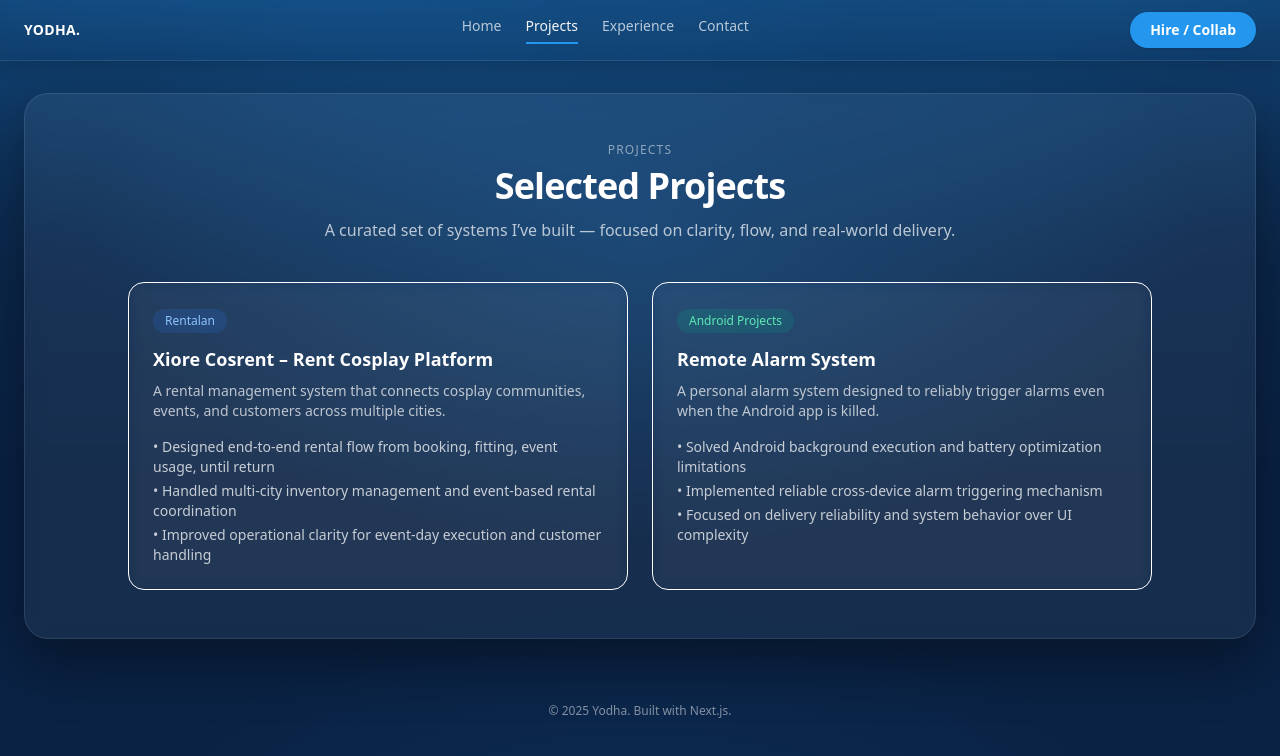
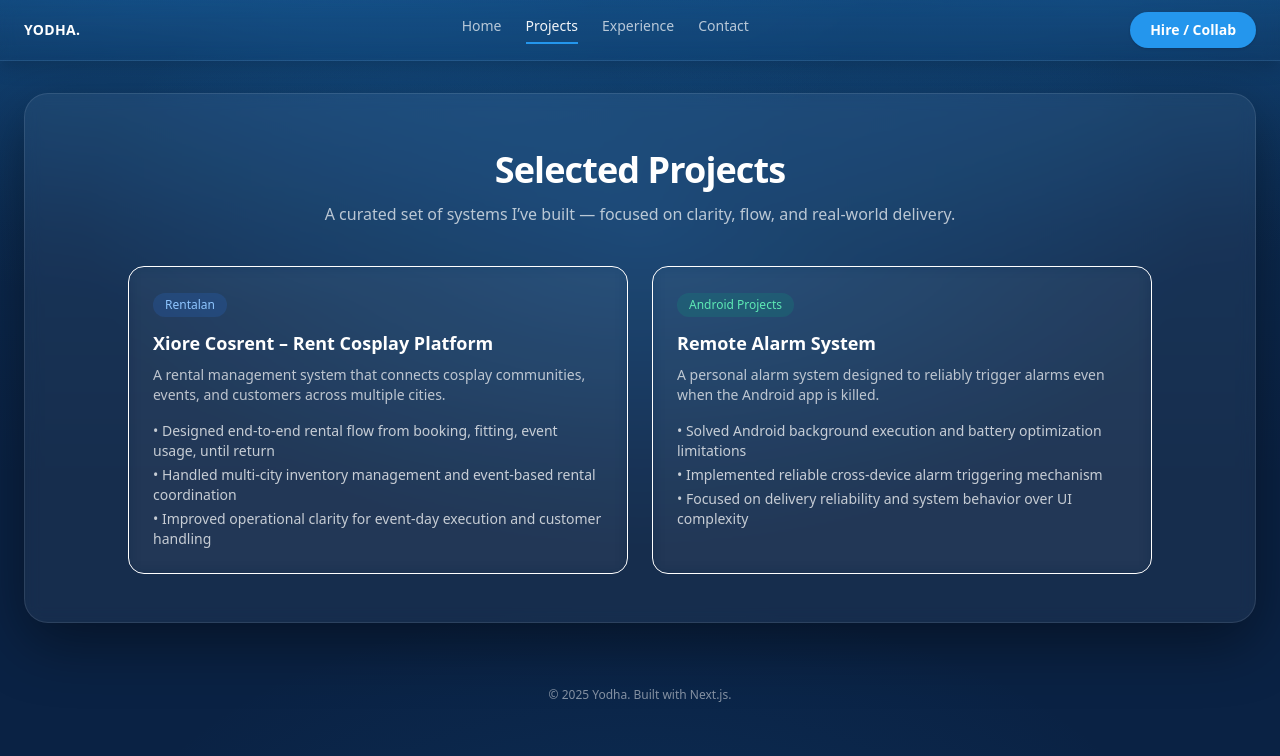
Before and after one commit to jezettx/Web-Porto-Yodha, a Next.js app: page /projects in a window 1280 px wide. Shown: the top 756 px of the page. Built offline with nearby package versions, Linux system fonts and the light colour scheme.

Commit message:
update experience & projects page

```diff
--- a/app/experience/page.tsx
+++ b/app/experience/page.tsx
@@ -5,7 +5,6 @@ export default function ExperiencePage() {
   return (
     <>
       <PageHeader
-        eyebrow="experience"
         title="Experience Dashboard"
         desc="A structured view of my organizational, business, and technical experience."
         align="center"
--- a/app/projects/page.tsx
+++ b/app/projects/page.tsx
@@ -5,7 +5,6 @@ export default function ProjectsPage() {
   return (
     <>
       <PageHeader
-        eyebrow="projects"
         title="Selected Projects"
         desc="A curated set of systems I’ve built — focused on clarity, flow, and real-world delivery."
         align="center"
```
